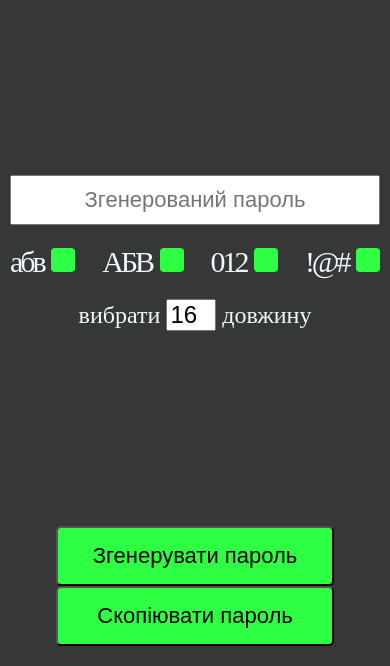
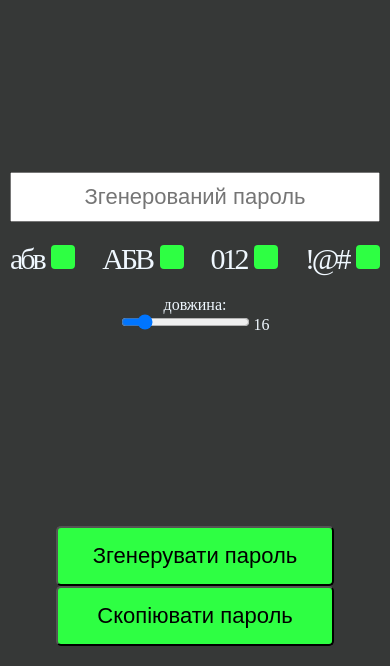
Before and after one commit to PIDLISNYiDMYTRo/PasswordGenerator, a plain HTML site: page index.html in a window 390 px wide. Shown: the part 178-844 px from the top of the page. Drawn offline with Linux system fonts and the light colour scheme.

Commit message:
mobile-responsive ver.06

```diff
--- a/css/style.css
+++ b/css/style.css
@@ -17,9 +17,6 @@ html, body {
 
 .wrapper {
   width: 100%;
-  height: 100vh;
-  overflow-y: scroll; /* Enable vertical scrolling */
-  -webkit-overflow-scrolling: touch; /* Enable smooth scrolling on iOS devices */
 
 
 
@@ -99,18 +96,16 @@ background-color: #2EFF43;
 
 
 
-.body__password-length {
-  display: block;
+.body__range_container {
   text-align: center;
-  font-size: 24px;
 }
-.body__password-length input {
-  text-align: center;
-  font-size: 24px;
-  width: 50px;
+.range__password-length {}
+.range__value {
+
 }
-
-
+input[type="range"] {
+  color: #2EFF43;
+}
 
 
 
--- a/index.html
+++ b/index.html
@@ -34,8 +34,17 @@
             <input id="include-symbols" class="item__checkbox" type="checkbox" checked>
           </li>
         </ul>
-        <label class="body__password-length" for="password-length">вибрати <input id="password-length" type="number"
-            value="16" min="8" max="64"> довжину</label>
+        <!-- <label class="body__password-length" for="password-length">вибрати <input id="password-length" type="range"
+            value="16" min="8" max="64"> довжину</label> -->
+        <!-- <div class="range__container">
+          <input id="password-length" type="range" value="16" min="8" max="64">
+          <span class="range__value" id="password-length-value"></span>
+        </div> -->
+        <div class="body__range_container">
+          <p>довжина:</p>
+          <input id="password-length" class="range__password-length" type="range" value="16" min="8" max="64">
+          <span class="range__value" id="password-length-value"></span>
+        </div>
       </div>
       <div class="main__bottom">
         <button id="bottom__button-generate" type="button" class="bottom__btn_generate"
--- a/js/script.js
+++ b/js/script.js
@@ -68,8 +68,70 @@ window.addEventListener('resize', setContainerHeight);
 
 
 
+
+
+
+
+
+
+
+
+// // Get required elements
+// const passwordLengthInput = document.getElementById("password-length");
+// const passwordOutput = document.getElementById("password");
+// const lowercaseCheckbox = document.getElementById("include-lowercase");
+// const uppercaseCheckbox = document.getElementById("include-uppercase");
+// const numbersCheckbox = document.getElementById("include-numbers");
+// const symbolsCheckbox = document.getElementById("include-symbols");
+
+// // Define character sets
+// const lowercaseCharacters = "abcdefghijklmnopqrstuvwxyz";
+// const uppercaseCharacters = "ABCDEFGHIJKLMNOPQRSTUVWXYZ";
+// const numberCharacters = "0123456789";
+// const symbolCharacters = "!@#$%^&*()_-+=[]{}<>,.?/|";
+
+// // Generate a random password
+// function generatePassword() {
+// 	const length = parseInt(passwordLengthInput.value);
+// 	const includeLowercase = lowercaseCheckbox.checked;
+// 	const includeUppercase = uppercaseCheckbox.checked;
+// 	const includeNumbers = numbersCheckbox.checked;
+// 	const includeSymbols = symbolsCheckbox.checked;
+
+// 	let characters = "";
+
+// 	if (includeLowercase) characters += lowercaseCharacters;
+// 	if (includeUppercase) characters += uppercaseCharacters;
+// 	if (includeNumbers) characters += numberCharacters;
+// 	if (includeSymbols) characters += symbolCharacters;
+
+// 	let password = "";
+// 	for (let i = 0; i < length; i++) {
+// 		const randomIndex = Math.floor(Math.random() * characters.length);
+// 		password += characters.charAt(randomIndex);
+// 	}
+
+// 	return password;
+// }
+
+// // Generate password and update the output field
+// function updatePassword() {
+// 	const password = generatePassword();
+// 	passwordOutput.value = password;
+// }
+
+// // Copy the password to the clipboard
+// function copyPassword() {
+// 	passwordOutput.select();
+// 	document.execCommand("copy");
+// }
+
+
 // Get required elements
+const generateBtn = document.getElementById("bottom__button-generate");
+const copyBtn = document.getElementById("bottom__button-copy");
 const passwordLengthInput = document.getElementById("password-length");
+const passwordLengthValue = document.getElementById("password-length-value");
 const passwordOutput = document.getElementById("password");
 const lowercaseCheckbox = document.getElementById("include-lowercase");
 const uppercaseCheckbox = document.getElementById("include-uppercase");
@@ -81,6 +143,12 @@ const lowercaseCharacters = "abcdefghijklmnopqrstuvwxyz";
 const uppercaseCharacters = "ABCDEFGHIJKLMNOPQRSTUVWXYZ";
 const numberCharacters = "0123456789";
 const symbolCharacters = "!@#$%^&*()_-+=[]{}<>,.?/|";
+
+// Update password length value
+function updatePasswordLength() {
+	const length = parseInt(passwordLengthInput.value);
+	passwordLengthValue.textContent = length;
+}
 
 // Generate a random password
 function generatePassword() {
@@ -96,6 +164,10 @@ function generatePassword() {
 	if (includeUppercase) characters += uppercaseCharacters;
 	if (includeNumbers) characters += numberCharacters;
 	if (includeSymbols) characters += symbolCharacters;
+
+	if (characters === "") {
+		return "Please select at least one option.";
+	}
 
 	let password = "";
 	for (let i = 0; i < length; i++) {
@@ -117,3 +189,14 @@ function copyPassword() {
 	passwordOutput.select();
 	document.execCommand("copy");
 }
+
+// Add event listeners
+generateBtn.addEventListener("click", updatePassword);
+copyBtn.addEventListener("click", copyPassword);
+passwordLengthInput.addEventListener("input", () => {
+	updatePasswordLength();
+	updatePassword();
+});
+
+// Initialize password length value
+updatePasswordLength();
```
